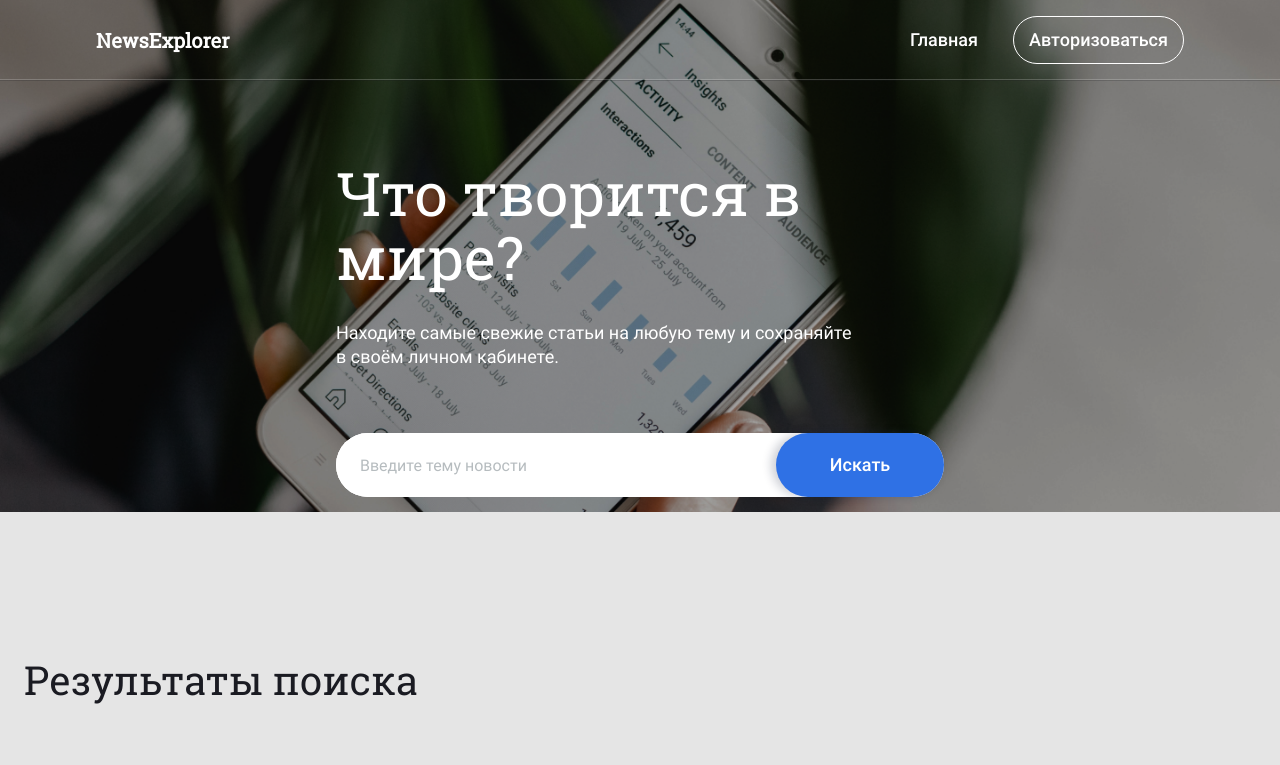
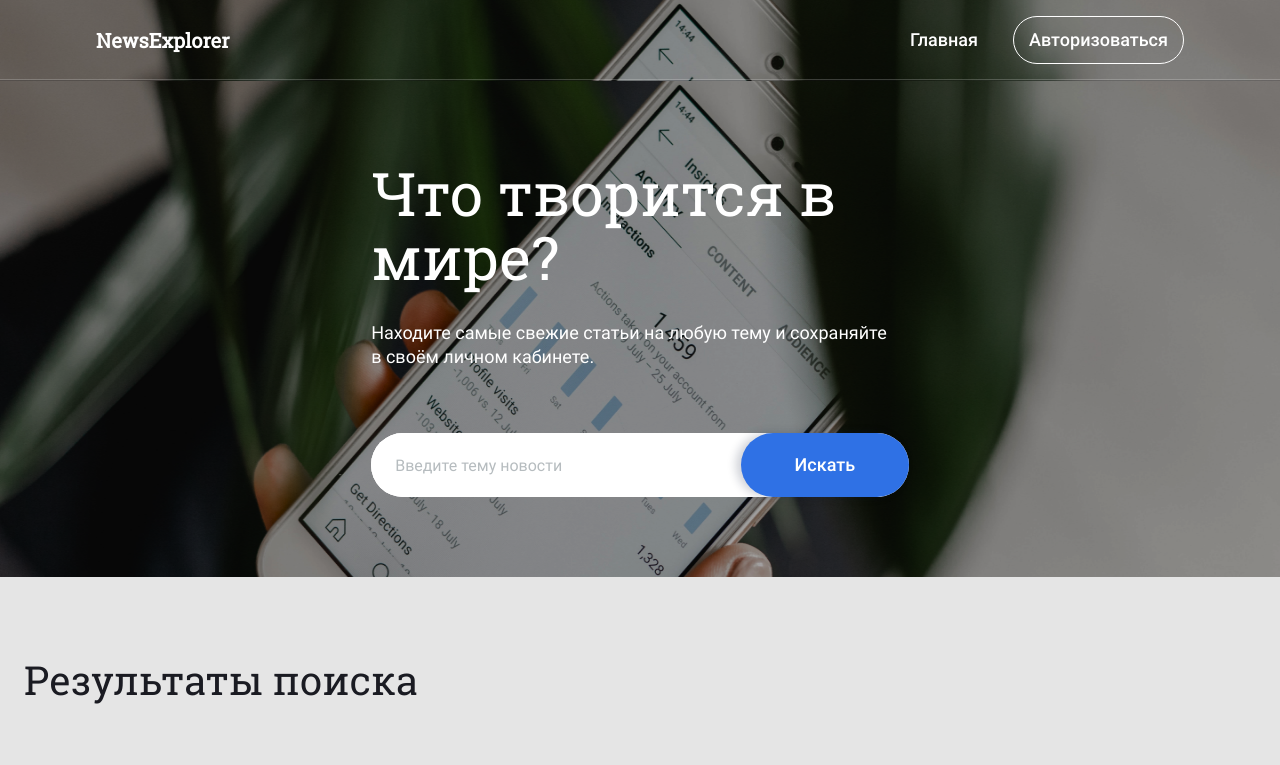
Before and after one commit to Vladimir-art/news-explorer-frontend, a React (Create React App) app: page / in a window 1280 px wide. Shown: the top 765 px of the page. Built offline with nearby package versions, Linux system fonts and the light colour scheme.

Commit message:
update geader backround

```diff
--- a/src/blocks/header/header.css
+++ b/src/blocks/header/header.css
@@ -11,16 +11,21 @@
   margin: 0 auto;
   box-shadow: inset 0px -1px 0px rgba(255, 255, 255, 0.2);
   border-bottom: 1px solid rgba(26, 27, 34, 0.2);
+}
 
+.header, .searchform {
   background-image: url('../../images/main_theme.png');
   background-repeat: no-repeat;
-  background-size: cover;
-  background-position: center;
-  background-position: 0 0;
+  background-size: 100% 576px;
+  background-position: center top;
+  background-attachment: fixed;
 }
 
 @media screen and (max-width: 1024px) and (min-width: 768px) {
   .header {
     height: 66px;
   }
+  .header, .searchform {
+    background-size: 100% 400px;
+  }
 }
--- a/src/blocks/searchform/__info/searchform__info.css
+++ b/src/blocks/searchform/__info/searchform__info.css
@@ -1,5 +1,5 @@
 .searchform__info {
   margin: 0 auto;
   padding: 80px 0;
-  max-width: 608px;
+  max-width: 42%;
 }
--- a/src/blocks/searchform/searchform.css
+++ b/src/blocks/searchform/searchform.css
@@ -9,10 +9,10 @@
   width: 100%;
   margin: 0 auto;
   color: #FFF;
+}
 
-  background-image: url('../../images/main_theme.png');
-  background-repeat: no-repeat;
-  background-size: cover;
-  background-position: center;
-  background-position: 0 -81px;
-}
+/* @media screen and (max-width: 1024px) and (min-width: 768px) {
+  .searchform {
+    height: 66px;
+  }
+} */
```
